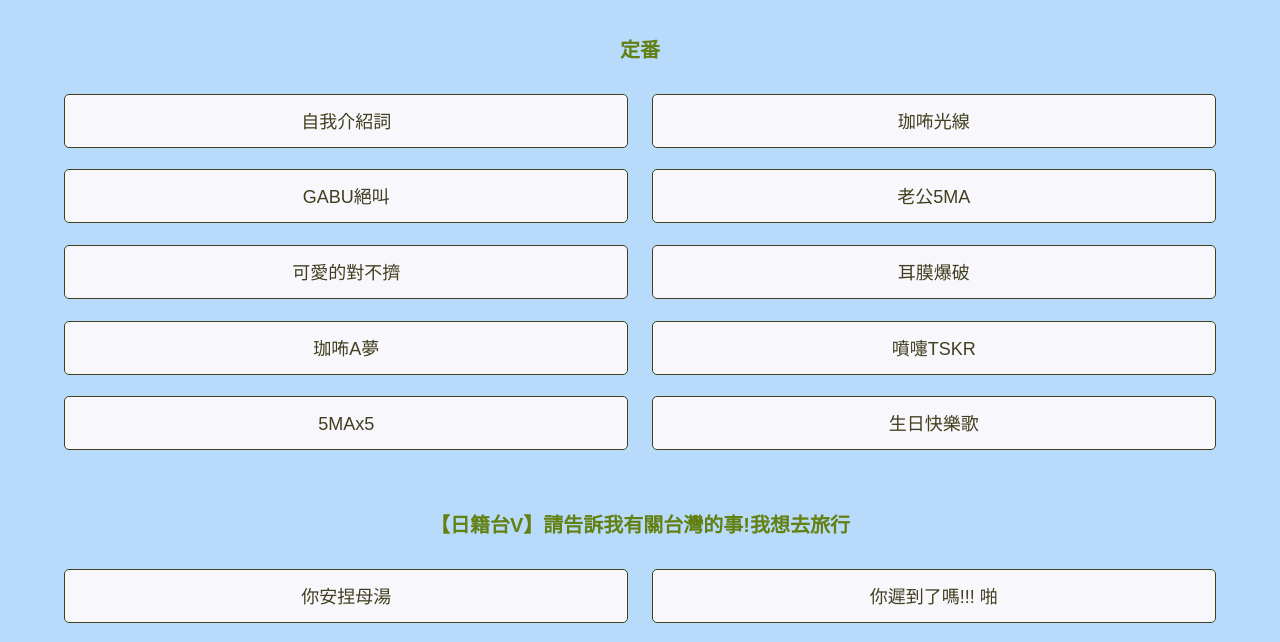
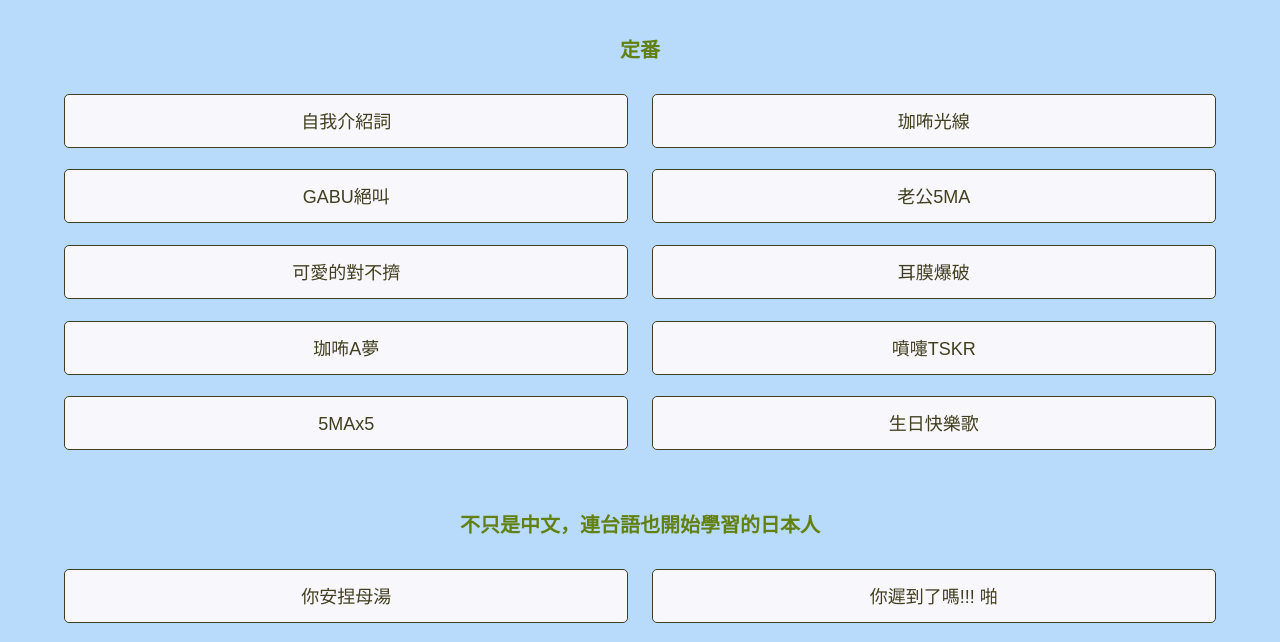
Before and after one commit to chenxiu0903/gabu-sounds, a website: page docs/index.html in a window 1280 px wide. Shown: the part 155-797 px from the top of the page. Drawn offline with Linux system fonts and the light colour scheme.

Commit message:
Update index.html

```diff
--- a/docs/index.html
+++ b/docs/index.html
@@ -55,7 +55,7 @@
 					</div>
 
 					<div class="movie_wrapper">
-						<h2 class="movie_title"><a href="https://www.youtube.com/live/lqwiV-sCEXs?si=zFQ1gt-5ipp1YoyY" target="_blank">【日籍台V】請告訴我有關台灣的事!我想去旅行</a></h2>
+						<h2 class="movie_title"><a href="https://www.youtube.com/live/4OgqA7seIK0?si=2ojmh28KtPYwX49l" target="_blank">不只是中文，連台語也開始學習的日本人</a></h2>
 						<div class="button_wrapper">
 							<div class="button button-play" data-voice="0WsvzGEEx3i7Sw39-00.03.58">你安捏母湯</div>
 							<div class="button button-play" data-voice="0WsvzGEEx3i7Sw39-00.07.22">你遲到了嗎!!! 啪</div>
```
